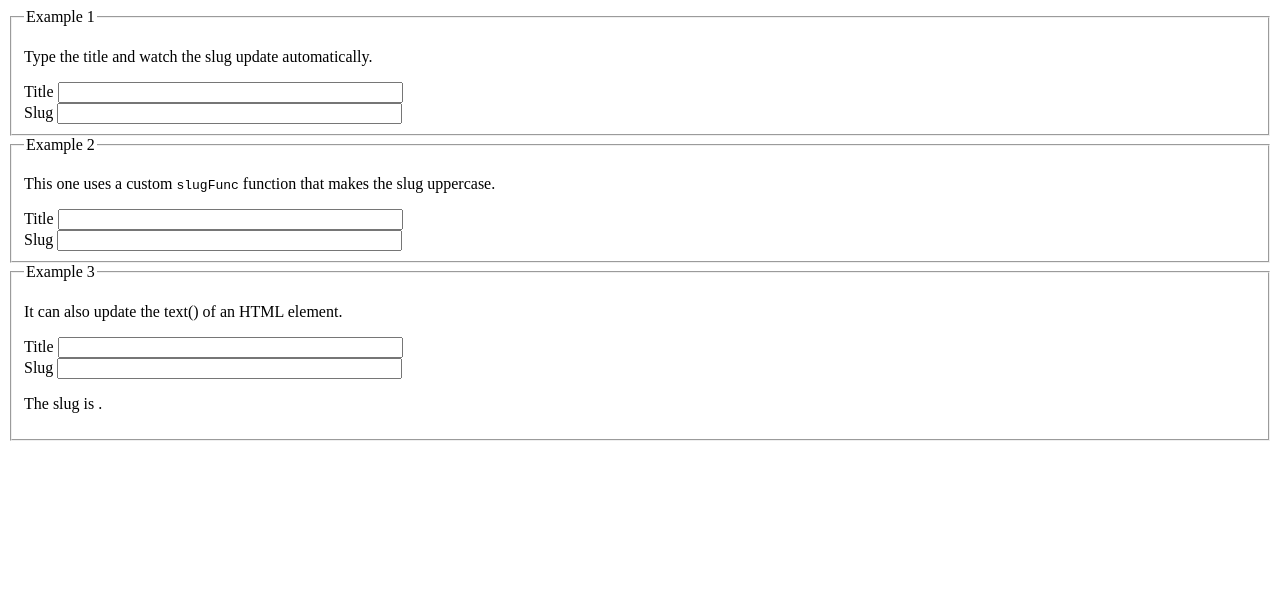
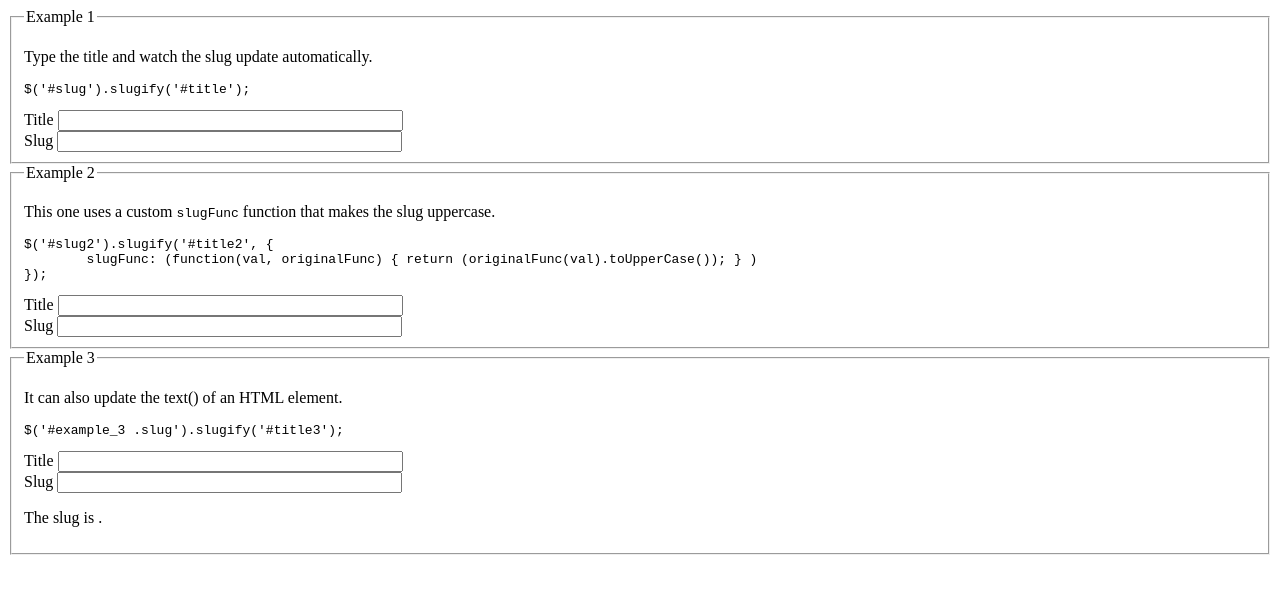
Before and after one commit to pmcelhaney/jQuery-Slugify-Plugin, a plain HTML site: page index.html in a window 1280 px wide. Drawn offline with nearby package versions, Linux system fonts and the light colour scheme.

Commit message:
Display the code used for each example.

```diff
--- a/index.html
+++ b/index.html
@@ -31,6 +31,8 @@
 
 		<p>Type the title and watch the slug update automatically.</p>
 
+		<pre>$('#slug').slugify('#title');</pre>
+
 		<div>
 			<label for="title">Title</label>
 			<input type="text" name="title" value="" id="title" size="40">
@@ -48,6 +50,12 @@
 
 		<p>This one uses a custom <code>slugFunc</code> function that makes the slug uppercase.</p>
 
+<pre>
+$('#slug2').slugify('#title2', {
+	slugFunc: (function(val, originalFunc) { return (originalFunc(val).toUpperCase()); } )
+});
+</pre>
+
 		<div>
 			<label for="title2">Title</label>
 			<input type="text" name="title2" value="" id="title2" size="40">
@@ -64,6 +72,8 @@
 		<legend>Example 3</legend>
 
 		<p>It can also update the text() of an HTML element.</p>
+
+		<pre>$('#example_3 .slug').slugify('#title3');</pre>
 
 		<div>
 			<label for="title3">Title</label>
```
